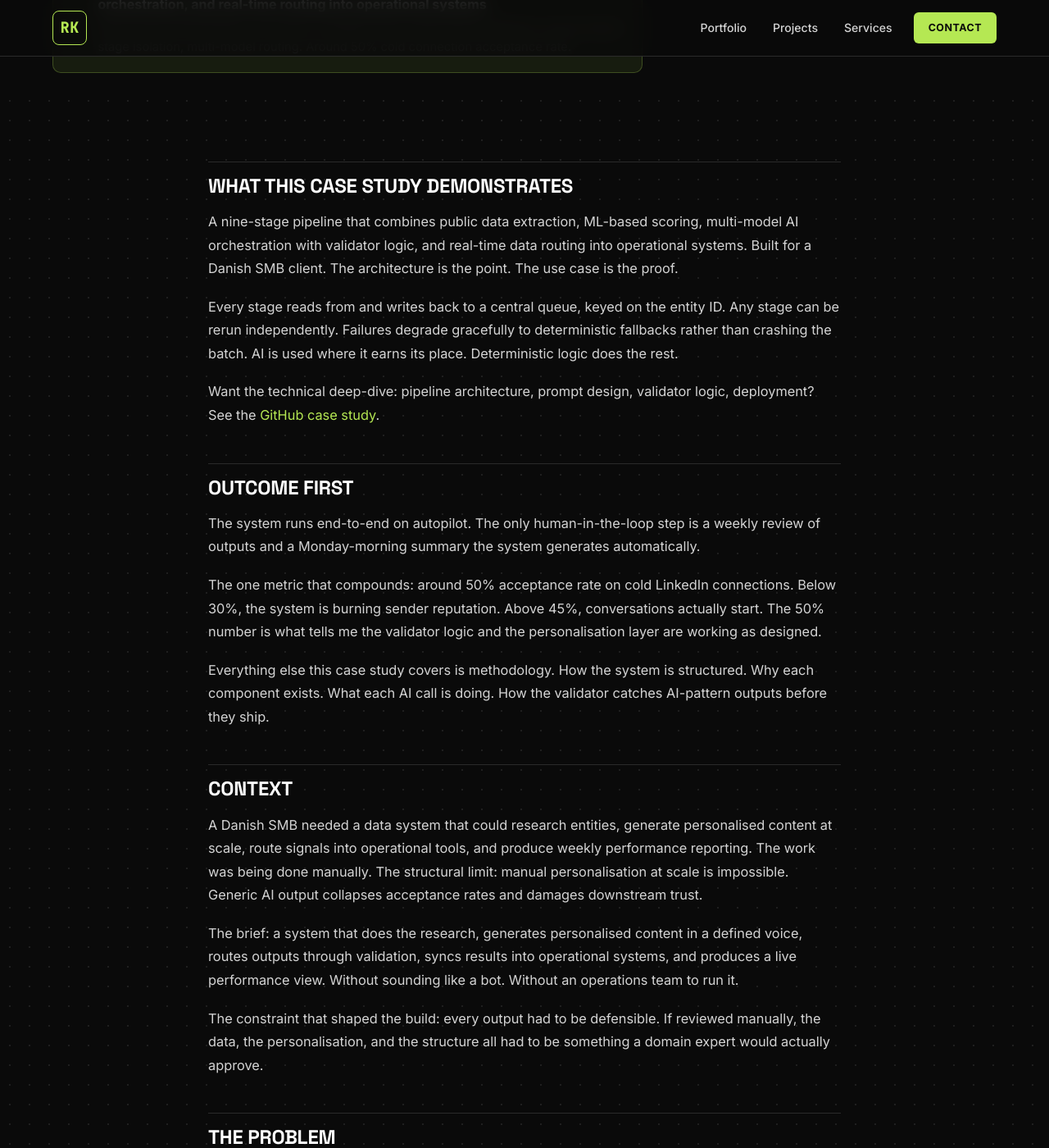
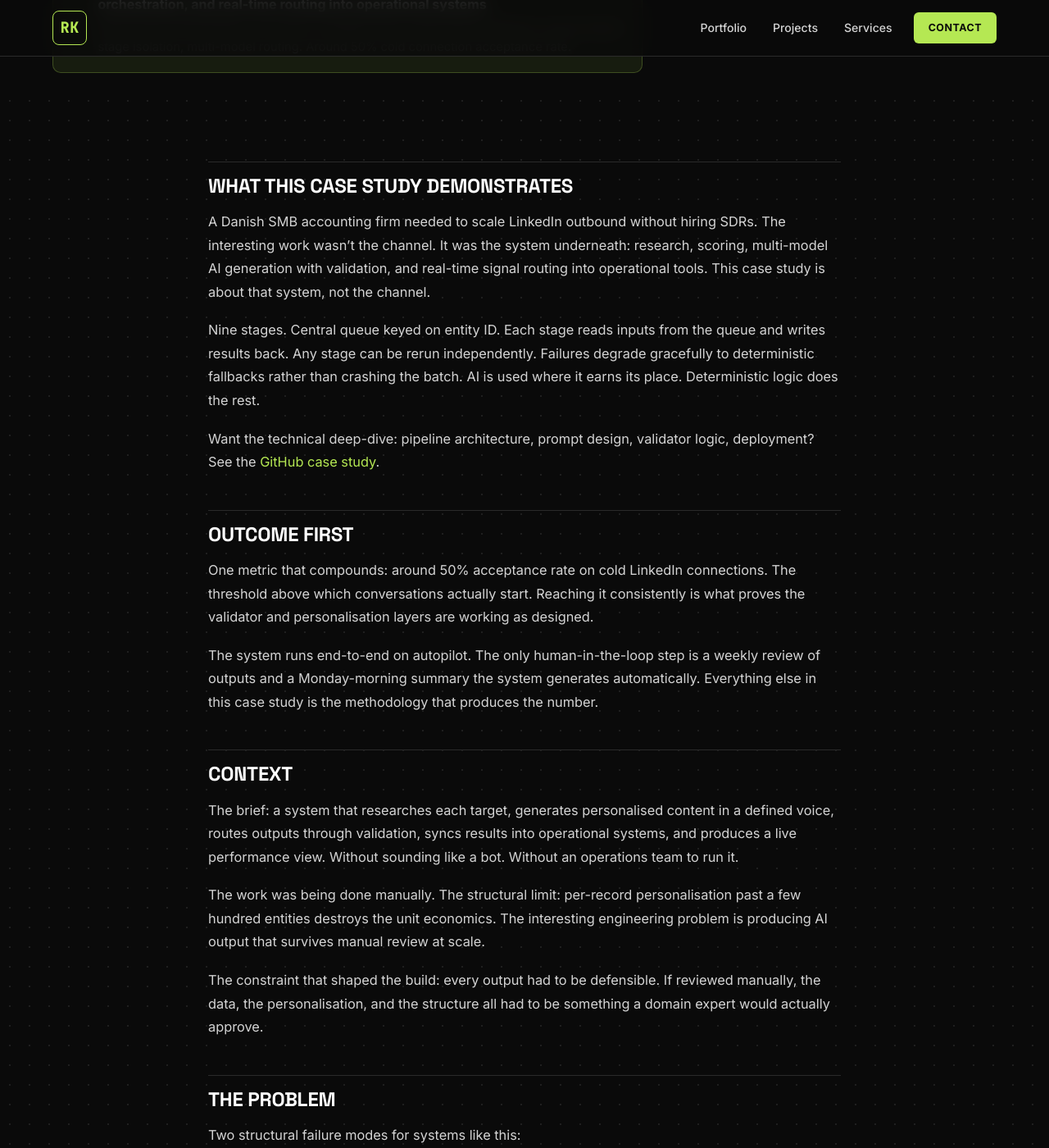
Before and after one commit to rasmuskampmann1998/rasmuskampmann.com, a Jekyll site: the page built from _projects/06-ai-driven-data-pipeline.md, in a window 1280 px wide and 1400 px high, scrolled down 465 px. Shown: the whole window at 82% size. Built offline with Jekyll 4.4.1, drawn with Linux system fonts in a browser that asks for light colours; some of the changed text lies outside the part shown.

Commit message:
Anchor the AI pipeline case study: concrete + abstract balance
Critique was: too sales-flavoured in v1, too abstract in v2. This pass
sits between them.

- Opens with one concrete sentence naming LinkedIn outbound as the channel,
  then pivots to the system framing ("the interesting work wasn't the channel.
  It was the system underneath.")
- Cuts the 50% acceptance rate repetition from three mentions in the body to
  one (in Outcome first). Frontmatter tagline + outcome_detail still carry it
  for the project hero
- Replaces abstract "Define the target as data, not vibes" with "Define the
  fit profile as data, not intuition" and uses "fit profile" consistently
- Adds concrete examples under "Act on data in real time" (reply → CRM,
  auto-response → snooze, "not interested" → suppression)
- Reframes the bottom "Tools" section as "Stack choices" with 5 non-obvious
  decision rationales (Node.js for async, two stores for two jobs, Haiku +
  Sonnet routing for cost predictability, Apify + Clay split, GitHub Actions
  for the retraining cron)

Co-Authored-By: Claude Sonnet 4.6 <noreply@anthropic.com>

```diff
--- a/_projects/06-ai-driven-data-pipeline.md
+++ b/_projects/06-ai-driven-data-pipeline.md
@@ -12,25 +12,23 @@ github_url: https://github.com/rasmuskampmann1998/rasmus-kampmann-case-studies
 
 ## What this case study demonstrates
 
-A nine-stage pipeline that combines public data extraction, ML-based scoring, multi-model AI orchestration with validator logic, and real-time data routing into operational systems. Built for a Danish SMB client. The architecture is the point. The use case is the proof.
+A Danish SMB accounting firm needed to scale LinkedIn outbound without hiring SDRs. The interesting work wasn't the channel. It was the system underneath: research, scoring, multi-model AI generation with validation, and real-time signal routing into operational tools. This case study is about that system, not the channel.
 
-Every stage reads from and writes back to a central queue, keyed on the entity ID. Any stage can be rerun independently. Failures degrade gracefully to deterministic fallbacks rather than crashing the batch. AI is used where it earns its place. Deterministic logic does the rest.
+Nine stages. Central queue keyed on entity ID. Each stage reads inputs from the queue and writes results back. Any stage can be rerun independently. Failures degrade gracefully to deterministic fallbacks rather than crashing the batch. AI is used where it earns its place. Deterministic logic does the rest.
 
 Want the technical deep-dive: pipeline architecture, prompt design, validator logic, deployment? See the [GitHub case study](https://github.com/rasmuskampmann1998/rasmus-kampmann-case-studies).
 
 ## Outcome first
 
-The system runs end-to-end on autopilot. The only human-in-the-loop step is a weekly review of outputs and a Monday-morning summary the system generates automatically.
+One metric that compounds: around 50% acceptance rate on cold LinkedIn connections. The threshold above which conversations actually start. Reaching it consistently is what proves the validator and personalisation layers are working as designed.
 
-The one metric that compounds: around 50% acceptance rate on cold LinkedIn connections. Below 30%, the system is burning sender reputation. Above 45%, conversations actually start. The 50% number is what tells me the validator logic and the personalisation layer are working as designed.
-
-Everything else this case study covers is methodology. How the system is structured. Why each component exists. What each AI call is doing. How the validator catches AI-pattern outputs before they ship.
+The system runs end-to-end on autopilot. The only human-in-the-loop step is a weekly review of outputs and a Monday-morning summary the system generates automatically. Everything else in this case study is the methodology that produces the number.
 
 ## Context
 
-A Danish SMB needed a data system that could research entities, generate personalised content at scale, route signals into operational tools, and produce weekly performance reporting. The work was being done manually. The structural limit: manual personalisation at scale is impossible. Generic AI output collapses acceptance rates and damages downstream trust.
+The brief: a system that researches each target, generates personalised content in a defined voice, routes outputs through validation, syncs results into operational systems, and produces a live performance view. Without sounding like a bot. Without an operations team to run it.
 
-The brief: a system that does the research, generates personalised content in a defined voice, routes outputs through validation, syncs results into operational systems, and produces a live performance view. Without sounding like a bot. Without an operations team to run it.
+The work was being done manually. The structural limit: per-record personalisation past a few hundred entities destroys the unit economics. The interesting engineering problem is producing AI output that survives manual review at scale.
 
 The constraint that shaped the build: every output had to be defensible. If reviewed manually, the data, the personalisation, and the structure all had to be something a domain expert would actually approve.
 
@@ -47,13 +45,13 @@ Most "AI-driven" pipelines solve the wrong half. They generate volume, not signa
 
 Four jobs the system has to do. AI gets used where it earns its place. Deterministic logic does the rest.
 
-**Define the target as data, not vibes.** The domain expert's gut sense of "the right entity" had to become hard filters (entity attributes from public registry data), soft signals (behavioural patterns, observable signals), and exclusion signals (existing relationships, suppression lists). The configuration lives in a versioned file. New segments are new entries. The pipeline picks them up on the next run.
+**Define the fit profile as data, not intuition.** The domain expert's gut sense of "the right target" had to become hard filters (entity attributes from public registry data), soft signals (behavioural patterns, observable activity), and exclusion signals (existing relationships, suppression lists). The fit profile lives in a versioned config file. New segments are new entries. The pipeline picks them up on the next run.
 
 **Score every entity before acting.** A composite score across fit (registry features), intent signals (observable activity), and engagement (existing context). The [ML detection model]({{ '/projects/05-software-detection-ml' | relative_url }}) plugs in here as a score boost. Acting on every entity is cheap. Acting on the wrong entities is expensive. The score decides the order.
 
 **Generate output that survives manual review.** Three Claude calls per record, each with a different job. Read the data, draft the output, validate the output. The validator strips AI-pattern tells (em-dash overuse, three-item lists, "not just X but Y" constructions, factual claims not present in source data). If the validator score is below threshold, the output falls back to a deterministic template. Never to a raw AI miss.
 
-**Act on data in real time, not in batch.** Positive signals trigger downstream records in operational systems within minutes. Auto-responses get parsed and snoozed until the return date. Negative signals get logged and added to suppression lists. No manual triage.
+**Act on data in real time, not in batch.** A positive reply triggers a CRM record within minutes. An auto-response gets parsed and the entity gets snoozed until the return date. A "not interested" reply gets logged and the entity moves to the suppression list. No manual triage.
 
 ## The build
 
@@ -91,14 +89,18 @@ The system runs on autopilot. Manual work shifted from drafting and routing to r
 
 When a stage breaks, the alert reaches me before it reaches the user. Observability is half the engagement. The other half is the AI orchestration layer. The validator is what makes the AI output trustworthy at volume.
 
-The one number that matters: around 50% acceptance rate on cold outputs. That's the signal that tells me the validator and personalisation layers are working as designed. Everything else this case study describes is the methodology that produces that number.
-
 ## What I'd do differently
 
 The first version of the validator was too aggressive. It triggered fallbacks to a generic template whenever the AI quality score dipped, even when the underlying output was structurally fine. A meaningful slice of records were getting the generic version when they should have been getting the personalised one. I caught it in the weekly review and tightened the trigger logic so only hard structural failures fall back to template.
 
 The fix taught me a rule I should have built in from day one: every fallback decision needs to be logged with the reason. Observability beats post-hoc debugging every time.
 
-## Tools
+## Stack choices
 
-Node.js for the main pipeline orchestration. Python for analytics, the ML scoring model, and a small control layer. Claude API (Haiku + Sonnet, routed by task) for the AI layer, with tool-use for structured outputs. Apify and Clay for scraping and enrichment. Custom Python scrapers for niche sources. Airtable as the operational queue. PostgreSQL for the analytics warehouse. Pipedrive as the operational system destination. HeyReach for the cadence layer. GitHub Actions for scheduled runs and monthly retraining of the scoring model.
+The tool list is at the top of the page. The non-obvious decisions:
+
+- **Node.js for orchestration.** Async I/O fits the queue-based architecture. Each stage is a small async function that reads from the queue, does its job, and writes back.
+- **Two data stores, two jobs.** Airtable as the operational queue (cheap, easy domain-expert access, no migration overhead). PostgreSQL as the analytics warehouse (where the ML scoring model trains and the weekly reporting reads from).
+- **Claude API with Haiku + Sonnet routing.** Cost predictability per record. The cheap model handles volume. The expensive model handles the calls where reasoning quality matters most.
+- **Apify + Clay for scraping and enrichment.** Apify for source-specific scrapers, Clay for cross-source enrichment and waterfall lookups. Custom Python for the niche sources neither tool covers.
+- **GitHub Actions for scheduling.** Free, version-controlled, and the retraining cron for the ML scoring model lives next to the code it retrains.
```
